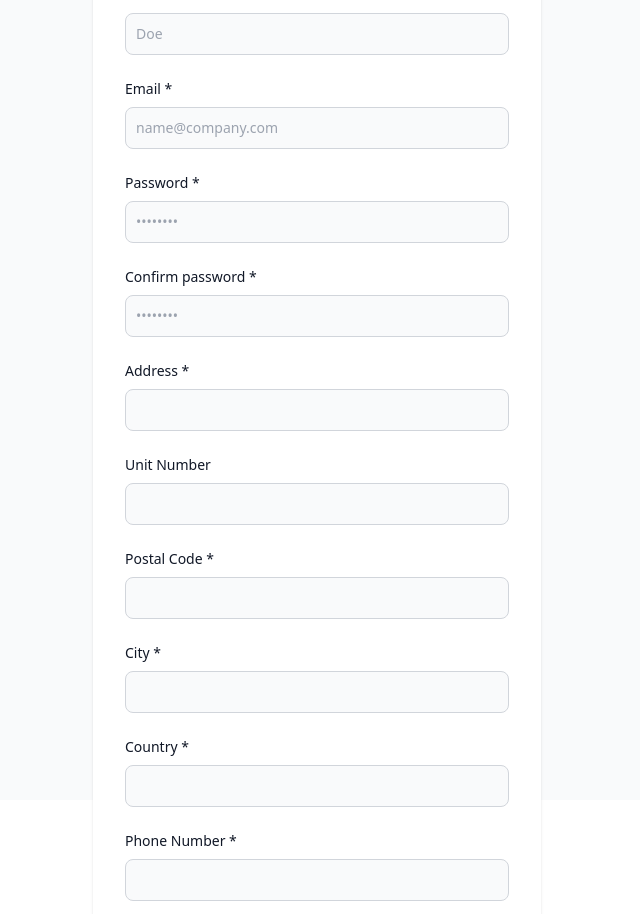
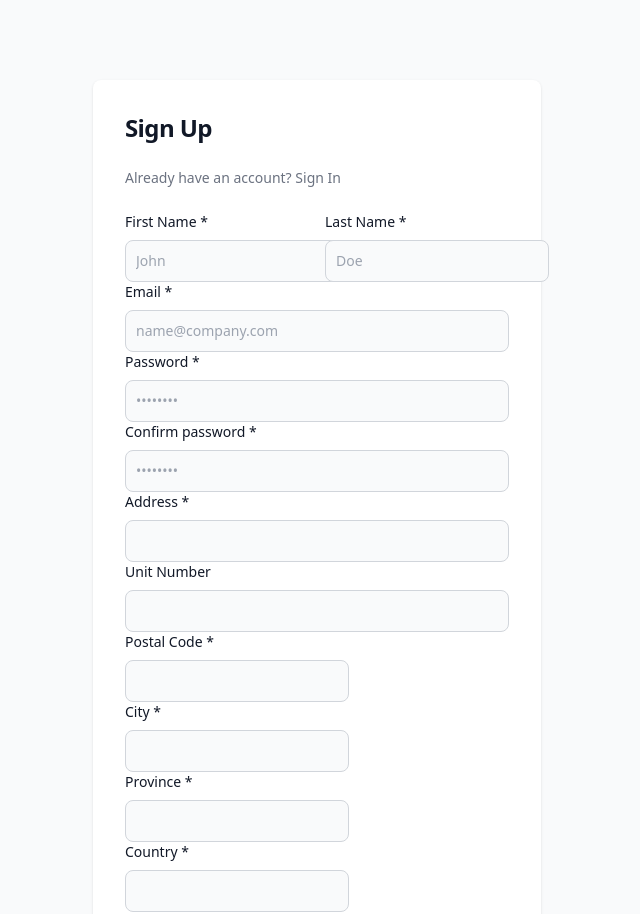
Before and after one commit to B-H-Capstone-Project/capstone-project-frontend, a React (Create React App) app in the folder capstone-project-frontend/: page /signup in a window 1280 px wide. Shown: the top 914 px of the page, without its empty margins (323-963 px from the left). Built offline with nearby package versions, Linux system fonts and the light colour scheme.

Commit message:
modify signup form

```diff
--- a/capstone-project-frontend/src/pages/signup.tsx
+++ b/capstone-project-frontend/src/pages/signup.tsx
@@ -3,8 +3,10 @@ import { Link } from "react-router-dom";
 export const SignUp = () => {
   return (
     <>
-      <section className="bg-gray-50 dark:bg-gray-900">
-        <div className="flex flex-col items-center justify-center px-6 py-8 mx-auto md:h-screen lg:py-0">
+      <div className="m-0 bg-gray-50 dark:bg-gray-900 ">
+
+      {/* flex items-center justify-center px-6 py-8  md:h-screen lg:py-0 */}
+        <div className="m-auto flex items-center flex-col p-20 justify-center">
           <div className="w-full bg-white rounded-lg shadow dark:border md:mt-0 sm:max-w-md xl:p-0 dark:bg-gray-800 dark:border-gray-700">
             <div className="p-6 space-y-4 md:space-y-6 sm:p-8">
               <h1 className="text-xl font-bold leading-tight tracking-tight text-gray-900 md:text-2xl dark:text-white">
@@ -19,7 +21,9 @@ export const SignUp = () => {
                   Sign In
                 </Link>
               </p>
-              <form className="space-y-4 md:space-y-6" >
+              <form>
+                {/* FirstName & LastName */}
+                <div className="grid grid-cols-2 gap-4 content-evenly ...">
                   <div>
                     <label className="block mb-2 text-sm font-medium text-gray-900 dark:text-white">
                       First Name *
@@ -28,7 +32,7 @@ export const SignUp = () => {
                       type="text"
                       name="first_name"
                       id="first_name"
-                    className="bg-gray-50 border border-gray-300 text-gray-900 sm:text-sm rounded-lg focus:ring-primary-600 focus:border-primary-600 block w-full p-2.5 dark:bg-gray-700 dark:border-gray-600 dark:placeholder-gray-400 dark:text-white dark:focus:ring-blue-500 dark:focus:border-blue-500"
+                      className="bg-gray-50 border border-gray-300 text-gray-900 sm:text-sm rounded-lg focus:ring-primary-600 focus:border-primary-600 p-2.5 dark:bg-gray-700 dark:border-gray-600 dark:placeholder-gray-400 dark:text-white dark:focus:ring-blue-500 dark:focus:border-blue-500"
                       placeholder="John"
                     />
                   </div>
@@ -40,10 +44,13 @@ export const SignUp = () => {
                       type="text"
                       name="last_name"
                       id="last_name"
-                    className="bg-gray-50 border border-gray-300 text-gray-900 sm:text-sm rounded-lg focus:ring-primary-600 focus:border-primary-600 block w-full p-2.5 dark:bg-gray-700 dark:border-gray-600 dark:placeholder-gray-400 dark:text-white dark:focus:ring-blue-500 dark:focus:border-blue-500"
+                      className="bg-gray-50 border border-gray-300 text-gray-900 sm:text-sm rounded-lg focus:ring-primary-600 focus:border-primary-600 p-2.5 dark:bg-gray-700 dark:border-gray-600 dark:placeholder-gray-400 dark:text-white dark:focus:ring-blue-500 dark:focus:border-blue-500"
                       placeholder="Doe"
                     />
                   </div>
+                </div>
+
+                {/* Email */}
                 <div>
                   <label className="block mb-2 text-sm font-medium text-gray-900 dark:text-white">
                     Email *
@@ -56,6 +63,8 @@ export const SignUp = () => {
                     placeholder="name@company.com"
                   />
                 </div>
+
+                {/* Password & Confirm password */}
                 <div>
                   <label className="block mb-2 text-sm font-medium text-gray-900 dark:text-white">
                     Password *
@@ -80,6 +89,8 @@ export const SignUp = () => {
                     className="bg-gray-50 border border-gray-300 text-gray-900 sm:text-sm rounded-lg focus:ring-primary-600 focus:border-primary-600 block w-full p-2.5 dark:bg-gray-700 dark:border-gray-600 dark:placeholder-gray-400 dark:text-white dark:focus:ring-blue-500 dark:focus:border-blue-500"
                   />
                 </div>
+
+                {/* Address */}
                 <div>
                   <label className="block mb-2 text-sm font-medium text-gray-900 dark:text-white">
                     Address *
@@ -91,6 +102,7 @@ export const SignUp = () => {
                     className="bg-gray-50 border border-gray-300 text-gray-900 sm:text-sm rounded-lg focus:ring-primary-600 focus:border-primary-600 block w-full p-2.5 dark:bg-gray-700 dark:border-gray-600 dark:placeholder-gray-400 dark:text-white dark:focus:ring-blue-500 dark:focus:border-blue-500"
                   />
                 </div>
+                {/* Unit Number & Postal Code  */}
                 <div>
                   <label className="block mb-2 text-sm font-medium text-gray-900 dark:text-white">
                     Unit Number
@@ -102,6 +114,7 @@ export const SignUp = () => {
                     className="bg-gray-50 border border-gray-300 text-gray-900 sm:text-sm rounded-lg focus:ring-primary-600 focus:border-primary-600 block w-full p-2.5 dark:bg-gray-700 dark:border-gray-600 dark:placeholder-gray-400 dark:text-white dark:focus:ring-blue-500 dark:focus:border-blue-500"
                   />
                 </div>
+                {/* Postal Code & City */}
                 <div>
                   <label className="block mb-2 text-sm font-medium text-gray-900 dark:text-white">
                     Postal Code *
@@ -110,7 +123,7 @@ export const SignUp = () => {
                     type="text"
                     name="postal_code"
                     id="postal_code"
-                    className="bg-gray-50 border border-gray-300 text-gray-900 sm:text-sm rounded-lg focus:ring-primary-600 focus:border-primary-600 block w-full p-2.5 dark:bg-gray-700 dark:border-gray-600 dark:placeholder-gray-400 dark:text-white dark:focus:ring-blue-500 dark:focus:border-blue-500"
+                    className="bg-gray-50 border border-gray-300 text-gray-900 sm:text-sm rounded-lg focus:ring-primary-600 focus:border-primary-600  p-2.5 dark:bg-gray-700 dark:border-gray-600 dark:placeholder-gray-400 dark:text-white dark:focus:ring-blue-500 dark:focus:border-blue-500"
                   />
                 </div>
 
@@ -122,7 +135,20 @@ export const SignUp = () => {
                     type="text"
                     name="city"
                     id="city"
-                    className="bg-gray-50 border border-gray-300 text-gray-900 sm:text-sm rounded-lg focus:ring-primary-600 focus:border-primary-600 block w-full p-2.5 dark:bg-gray-700 dark:border-gray-600 dark:placeholder-gray-400 dark:text-white dark:focus:ring-blue-500 dark:focus:border-blue-500"
+                    className="bg-gray-50 border border-gray-300 text-gray-900 sm:text-sm rounded-lg focus:ring-primary-600 focus:border-primary-600 p-2.5 dark:bg-gray-700 dark:border-gray-600 dark:placeholder-gray-400 dark:text-white dark:focus:ring-blue-500 dark:focus:border-blue-500"
+                  />
+                </div>
+
+                {/* Province & Country */}
+                <div>
+                  <label className="block mb-2 text-sm font-medium text-gray-900 dark:text-white">
+                    Province *
+                  </label>
+                  <input
+                    type="text"
+                    name="province"
+                    id="province"
+                    className="bg-gray-50 border border-gray-300 text-gray-900 sm:text-sm rounded-lg focus:ring-primary-600 focus:border-primary-600  p-2.5 dark:bg-gray-700 dark:border-gray-600 dark:placeholder-gray-400 dark:text-white dark:focus:ring-blue-500 dark:focus:border-blue-500"
                   />
                 </div>
 
@@ -134,7 +160,7 @@ export const SignUp = () => {
                     type="text"
                     name="country"
                     id="country"
-                    className="bg-gray-50 border border-gray-300 text-gray-900 sm:text-sm rounded-lg focus:ring-primary-600 focus:border-primary-600 block w-full p-2.5 dark:bg-gray-700 dark:border-gray-600 dark:placeholder-gray-400 dark:text-white dark:focus:ring-blue-500 dark:focus:border-blue-500"
+                    className="bg-gray-50 border border-gray-300 text-gray-900 sm:text-sm rounded-lg focus:ring-primary-600 focus:border-primary-600 p-2.5 dark:bg-gray-700 dark:border-gray-600 dark:placeholder-gray-400 dark:text-white dark:focus:ring-blue-500 dark:focus:border-blue-500"
                   />
                 </div>
                 <div>
@@ -171,15 +197,15 @@ export const SignUp = () => {
                 </div>
                 <button
                   type="submit"
-                  className="w-full text-white bg-primary-600 hover:bg-primary-700 focus:ring-4 focus:outline-none focus:ring-primary-300 font-medium rounded-lg text-sm px-5 py-2.5 text-center dark:bg-primary-600 dark:hover:bg-primary-700 dark:focus:ring-primary-800"
+                  className="w-full text-grey focus:ring-4 focus:outline-none focus:ring-primary-300"
                 >
-                  Create an account
+                  Create account
                 </button>
               </form>
             </div>
           </div>
         </div>
-      </section>
+      </div>
     </>
   );
 };
```
Lines whose indentation alone changed are shown as unchanged.
